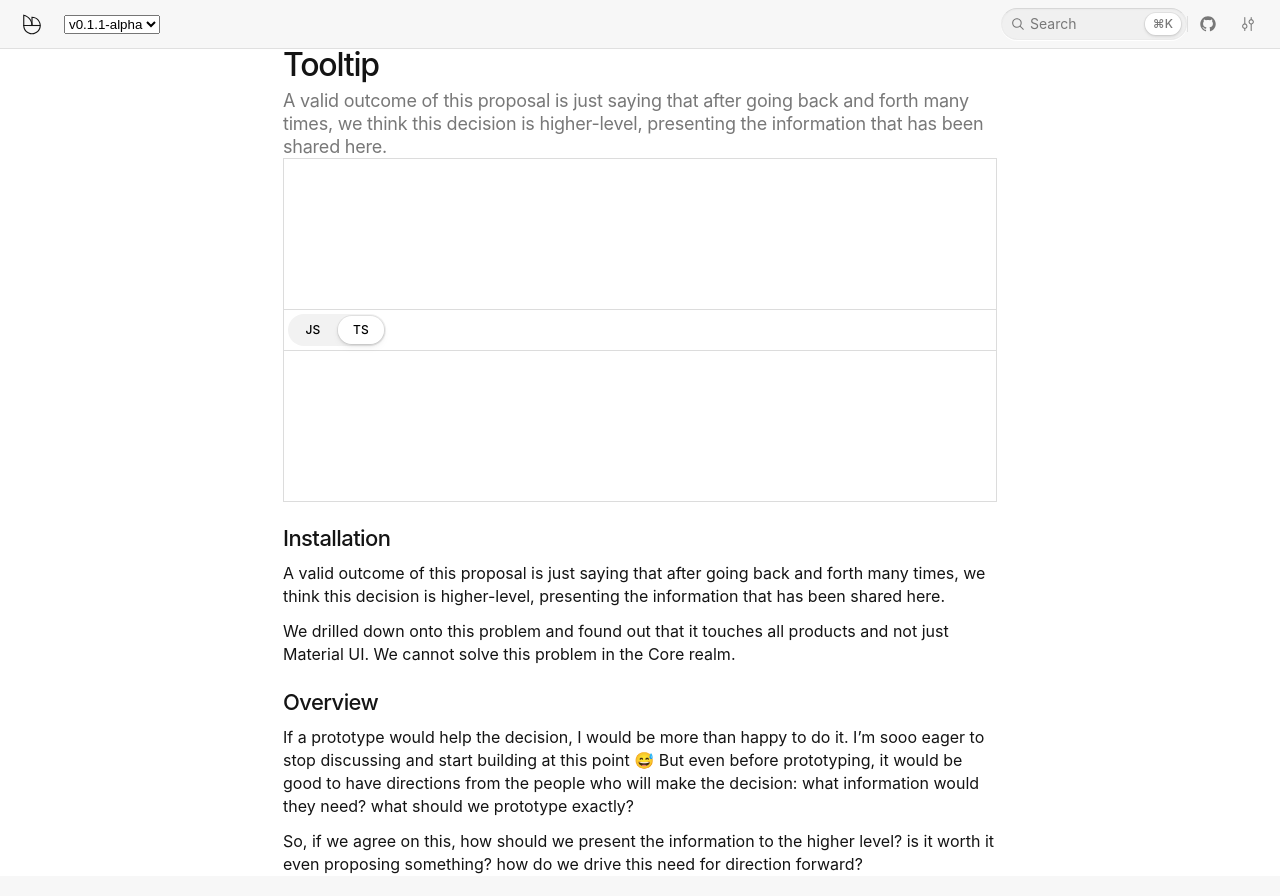
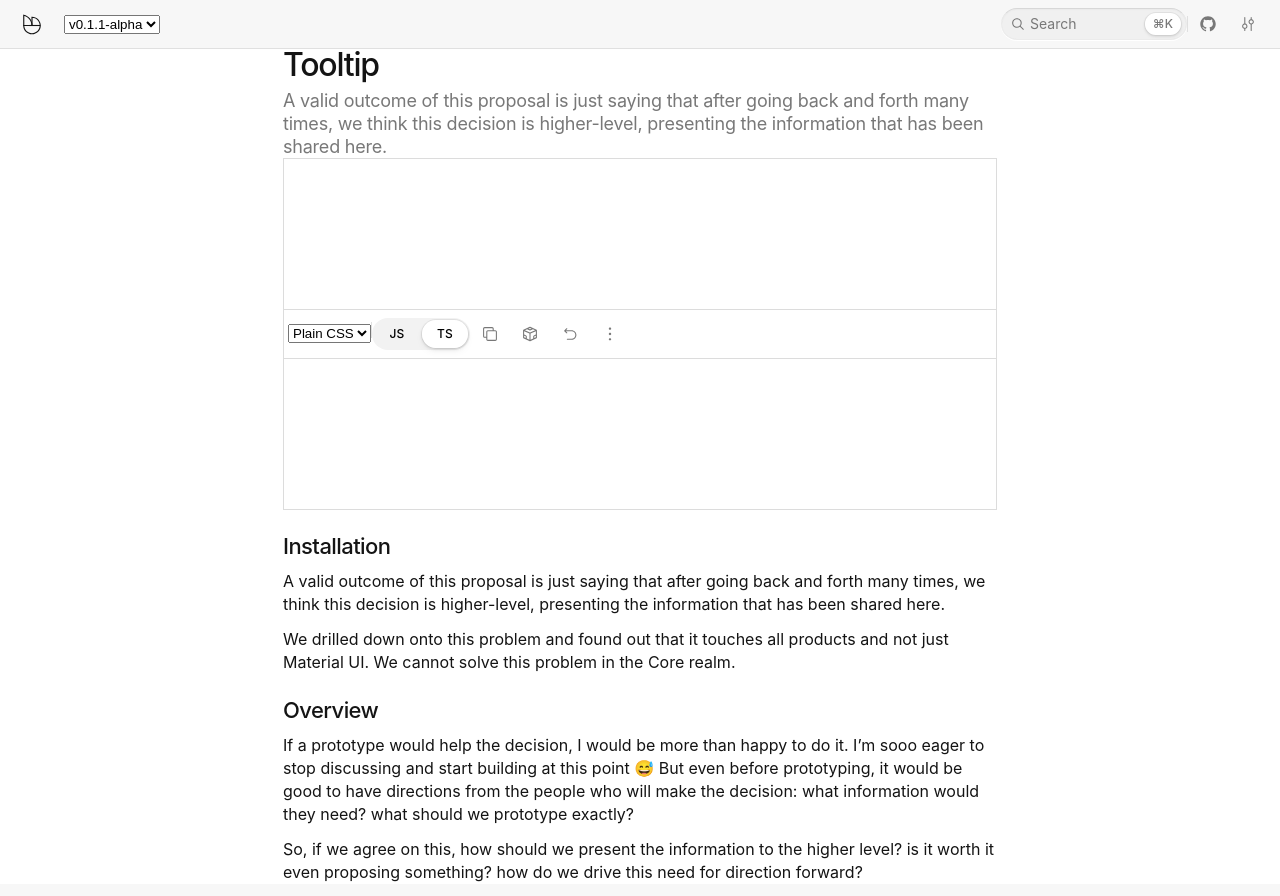
Before and after one commit to colmtuite/base-ui-website, a Next.js app: page / in a window 1280 px wide. Built offline with nearby package versions, Linux system fonts and the light colour scheme.

Commit message:
toolbar markup

```diff
--- a/src/app/components/app-bar.tsx
+++ b/src/app/components/app-bar.tsx
@@ -77,7 +77,7 @@ export default function AppBar() {
               ></path>
             </svg>
           </a>
-          <button className="IconButton size-3">
+          <button className="IconButton size-3" aria-label="settings">
             <svg
               width="16"
               height="16"
--- a/src/app/css/components/separator.css
+++ b/src/app/css/components/separator.css
@@ -1,4 +1,6 @@
 .Separator {
+  display: inline-flex;
+  box-sizing: border-box;
   width: 1px;
   height: 16px;
   background-color: var(--gray-outline-2);
--- a/src/app/page.tsx
+++ b/src/app/page.tsx
@@ -42,6 +42,10 @@ export default function Home() {
                   borderBottom: "1px solid gainsboro",
                 }}
               >
+                <select>
+                  <option>Plain CSS</option>
+                </select>
+                <span role="separator" className="Separator" />
                 <div
                   role="group"
                   dir="ltr"
@@ -71,6 +75,77 @@ export default function Home() {
                     ts
                   </button>
                 </div>
+                <button className="IconButton size-3" aria-label="copy code">
+                  <svg
+                    width="16"
+                    height="16"
+                    viewBox="0 0 15 15"
+                    fill="none"
+                    xmlns="http://www.w3.org/2000/svg"
+                    className="Icon"
+                  >
+                    <path
+                      d="M1 9.50006C1 10.3285 1.67157 11.0001 2.5 11.0001H4L4 10.0001H2.5C2.22386 10.0001 2 9.7762 2 9.50006L2 2.50006C2 2.22392 2.22386 2.00006 2.5 2.00006L9.5 2.00006C9.77614 2.00006 10 2.22392 10 2.50006V4.00002H5.5C4.67158 4.00002 4 4.67159 4 5.50002V12.5C4 13.3284 4.67158 14 5.5 14H12.5C13.3284 14 14 13.3284 14 12.5V5.50002C14 4.67159 13.3284 4.00002 12.5 4.00002H11V2.50006C11 1.67163 10.3284 1.00006 9.5 1.00006H2.5C1.67157 1.00006 1 1.67163 1 2.50006V9.50006ZM5 5.50002C5 5.22388 5.22386 5.00002 5.5 5.00002H12.5C12.7761 5.00002 13 5.22388 13 5.50002V12.5C13 12.7762 12.7761 13 12.5 13H5.5C5.22386 13 5 12.7762 5 12.5V5.50002Z"
+                      fill="currentColor"
+                      fill-rule="evenodd"
+                      clip-rule="evenodd"
+                    ></path>
+                  </svg>
+                </button>
+                <button
+                  className="IconButton size-3"
+                  aria-label="edit in codesandbox"
+                >
+                  <svg
+                    width="16"
+                    height="16"
+                    viewBox="0 0 15 15"
+                    fill="none"
+                    xmlns="http://www.w3.org/2000/svg"
+                    className="Icon"
+                  >
+                    <path
+                      d="M7.71144 0.796902C7.57741 0.734357 7.42257 0.734357 7.28855 0.796902L1.28855 3.5969C1.11251 3.67905 0.999993 3.85573 0.999993 4.04999V10.95C0.999993 11.1443 1.11251 11.3209 1.28855 11.4031L7.28855 14.2031C7.42257 14.2656 7.57741 14.2656 7.71144 14.2031L13.7114 11.4031C13.8875 11.3209 14 11.1443 14 10.95V4.04999C14 3.85573 13.8875 3.67905 13.7114 3.5969L7.71144 0.796902ZM7.49999 3.15674L5.98039 2.51091L7.49999 1.80176L9.01959 2.51091L7.49999 3.15674ZM7.69556 4.16018L10.2382 3.07958L12.2719 4.02865L7.49999 6.05671L2.72808 4.02865L4.76181 3.07958L7.30442 4.16018C7.42939 4.2133 7.57059 4.2133 7.69556 4.16018ZM7.99999 6.93078L13 4.80578V7.92966L11.0821 8.8119C10.7273 8.97509 10.5 9.32988 10.5 9.72039V11.7982L7.99999 12.9649V6.93078ZM11.5 11.3316L13 10.6316V9.03039L11.5 9.72039V11.3316ZM6.99999 6.93078V12.9649L4.50231 11.7993V9.72036C4.50231 9.32985 4.27499 8.97506 3.92022 8.81187L1.99999 7.92856V4.80578L6.99999 6.93078ZM1.99999 10.6316L3.50231 11.3326L3.50231 9.72036L1.99999 9.02929V10.6316Z"
+                      fill="currentColor"
+                      fill-rule="evenodd"
+                      clip-rule="evenodd"
+                    ></path>
+                  </svg>
+                </button>
+                <button className="IconButton size-3" aria-label="reset code">
+                  <svg
+                    width="16"
+                    height="16"
+                    viewBox="0 0 15 15"
+                    fill="none"
+                    xmlns="http://www.w3.org/2000/svg"
+                    className="Icon"
+                  >
+                    <path
+                      d="M4.85355 2.14645C5.04882 2.34171 5.04882 2.65829 4.85355 2.85355L3.70711 4H9C11.4853 4 13.5 6.01472 13.5 8.5C13.5 10.9853 11.4853 13 9 13H5C4.72386 13 4.5 12.7761 4.5 12.5C4.5 12.2239 4.72386 12 5 12H9C10.933 12 12.5 10.433 12.5 8.5C12.5 6.567 10.933 5 9 5H3.70711L4.85355 6.14645C5.04882 6.34171 5.04882 6.65829 4.85355 6.85355C4.65829 7.04882 4.34171 7.04882 4.14645 6.85355L2.14645 4.85355C1.95118 4.65829 1.95118 4.34171 2.14645 4.14645L4.14645 2.14645C4.34171 1.95118 4.65829 1.95118 4.85355 2.14645Z"
+                      fill="currentColor"
+                      fill-rule="evenodd"
+                      clip-rule="evenodd"
+                    ></path>
+                  </svg>
+                </button>
+                <button className="IconButton size-3" aria-label="more options">
+                  <svg
+                    width="16"
+                    height="16"
+                    viewBox="0 0 15 15"
+                    fill="none"
+                    xmlns="http://www.w3.org/2000/svg"
+                    className="Icon"
+                  >
+                    <path
+                      d="M8.625 2.5C8.625 3.12132 8.12132 3.625 7.5 3.625C6.87868 3.625 6.375 3.12132 6.375 2.5C6.375 1.87868 6.87868 1.375 7.5 1.375C8.12132 1.375 8.625 1.87868 8.625 2.5ZM8.625 7.5C8.625 8.12132 8.12132 8.625 7.5 8.625C6.87868 8.625 6.375 8.12132 6.375 7.5C6.375 6.87868 6.87868 6.375 7.5 6.375C8.12132 6.375 8.625 6.87868 8.625 7.5ZM7.5 13.625C8.12132 13.625 8.625 13.1213 8.625 12.5C8.625 11.8787 8.12132 11.375 7.5 11.375C6.87868 11.375 6.375 11.8787 6.375 12.5C6.375 13.1213 6.87868 13.625 7.5 13.625Z"
+                      fill="currentColor"
+                      fill-rule="evenodd"
+                      clip-rule="evenodd"
+                    ></path>
+                  </svg>
+                </button>
               </div>
               <div
                 style={{
```
